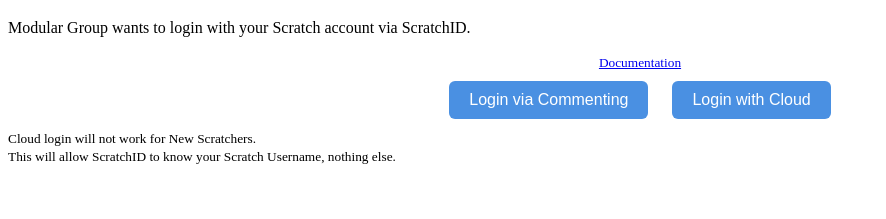
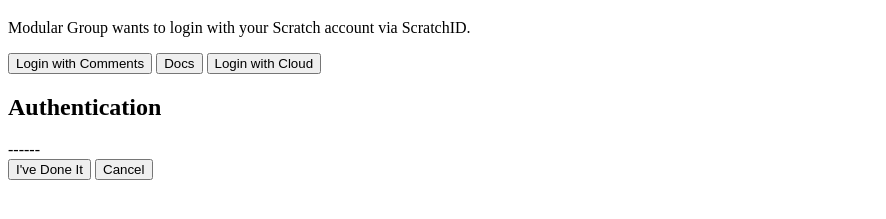
Before and after one commit to polylogue2/scratch-id, a website: page src/public/index.html in a window 1280 px wide. Shown: the part 61-280 px from the top of the page, without its empty margins (0-886 px from the left). Drawn offline with Linux system fonts and the light colour scheme; files whose address does not match are found by name.

Commit message:
Update index.html

```diff
--- a/src/public/index.html
+++ b/src/public/index.html
@@ -2,51 +2,35 @@
 <html lang="en">
 <head>
   <meta charset="UTF-8" />
-  <title>Login With Scratch</title>
-  <link rel="stylesheet" href="/css/auth.css" />
-  <style>
-    .center {
-      text-align: center;
-    }
-    .btn {
-      margin: 10px;
-      padding: 10px 20px;
-      background-color: #4A90E2;
-      color: white;
-      border: none;
-      border-radius: 6px;
-      cursor: pointer;
-      font-size: 16px;
-    }
-    .btn:hover {
-      background-color: #357ABD;
-    }
-  </style>
+  <title>Login Page</title>
+  <link href="/css/auth.css" rel="stylesheet">
 </head>
 <body>
   <h1>Login to <span id="group-name">Modular Group</span></h1>
   <p id="login-msg">Modular Group wants to login with your Scratch account.</p>
-  <center><small><a href="docs.html">Documentation</a></small></center>
 
   <div id="login-options" class="center">
-    <button class="btn" onclick="startAuth('comments')">Login via Commenting</button>
+    <button class="btn" onclick="startAuth('comments')">Login with Comments</button>
+    <button class="btn" onclick="docs()">Docs</button>
     <button class="btn" onclick="startAuth('cloud')">Login with Cloud</button>
   </div>
 
-  <small>Cloud login will not work for New Scratchers.</small><br>
-  <small>This will allow ScratchID to know your Scratch Username, nothing else.</small>
-
-  <div class="modal" id="auth-modal" style="display: none;">
+  <div class="modal" id="auth-modal">
     <div class="center">
-      <h2>Scratch Authentication</h2>
+      <h2>Authentication</h2>
       <p id="auth-instructions"></p>
       <div class="code" id="auth-code">------</div>
-      <button class="btn" onclick="verifyCode()">Done</button>
+      <button class="btn" onclick="verifyCode()">I've Done It</button>
       <button class="btn" onclick="closeModal()">Cancel</button>
       <p id="status-msg"></p>
     </div>
   </div>
 
   <script src="/js/auth.js"></script>
+  <script>
+    function docs() {
+      window.location.href = 'docs.html';
+    }
+  </script>
 </body>
 </html>
```
